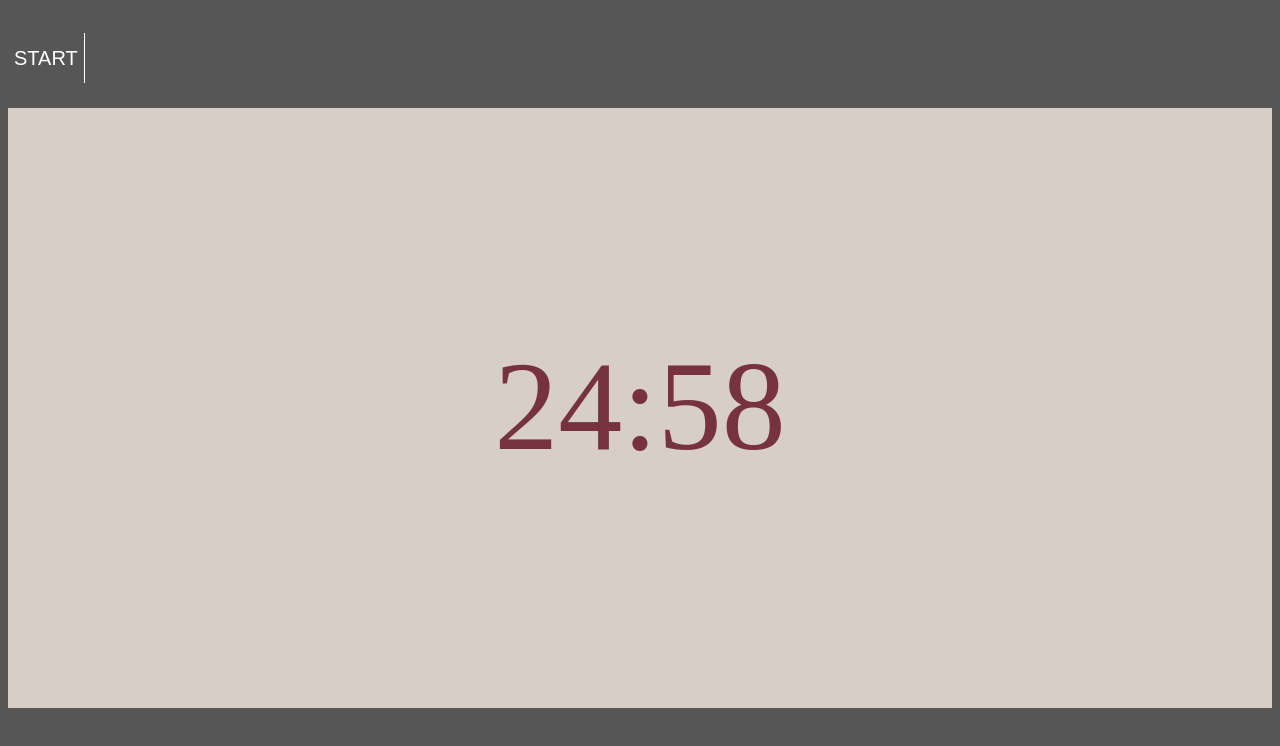
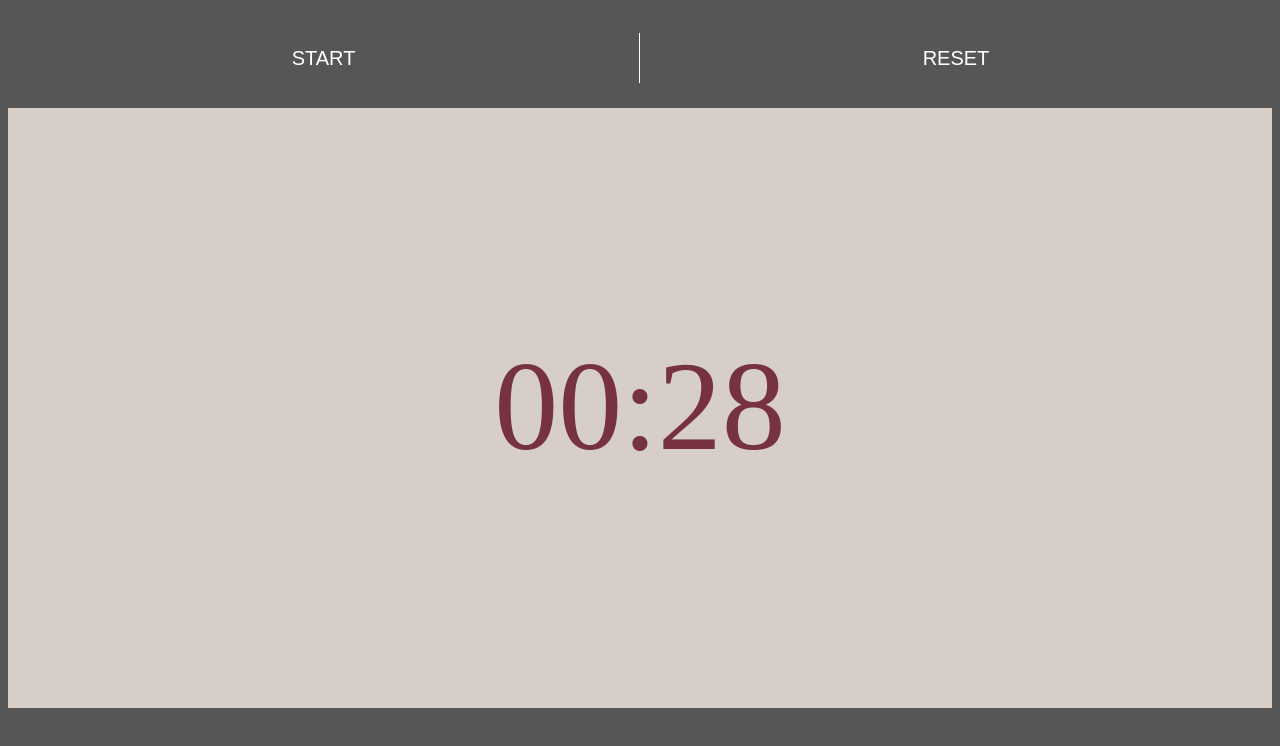
Before and after one commit to StevieChat/pomodoro, a plain HTML site: page index.html in a window 1280 px wide. Both pictures are taken after a click on the button "START". Drawn offline with Linux system fonts and the light colour scheme.

Commit message:
Added reset button

```diff
--- a/index.html
+++ b/index.html
@@ -7,7 +7,8 @@
   </head>
   <body>
     <div class="header container">
-        <button id="startBtn">START</button>
+        <button class="btn" id="startBtn">START</button>
+        <button class="btn" id="resetBtn">RESET</button>
     </div>
     <div class="mainDiv container">
         <div id="time">25:00</div>
--- a/pomodoro.css
+++ b/pomodoro.css
@@ -30,19 +30,23 @@ body, html{
     font-size: 800%;
 }
 
-#startBtn{
+.btn{
     height: 50px;
     color: white;
     background-color: #565656;
     font-size: 125%;
     border: none;
-    border-right: 1px solid white;
+    width: 50%;
 }
 
-#startBtn:hover{
+.btn:hover{
     font-weight: bold;
 }
 
-#startBtn:active{
+.btn:active{
     background-color: #76323F;
 }
+
+#startBtn{
+    border-right: 1px solid white;
+}
--- a/pomodoro.js
+++ b/pomodoro.js
@@ -1,3 +1,5 @@
+var statusFlag = "work"
+
 var startBtn = document.querySelector("#startBtn");
 startBtn.addEventListener('click', start, false);
 
@@ -28,7 +30,7 @@ function startTimer(duration, display) {
 }
 
 function start () {
-    var initialTime = 60*25,
+    var initialTime = 30,
         display = document.querySelector('#time');
     startTimer(initialTime, display);
 };
```
